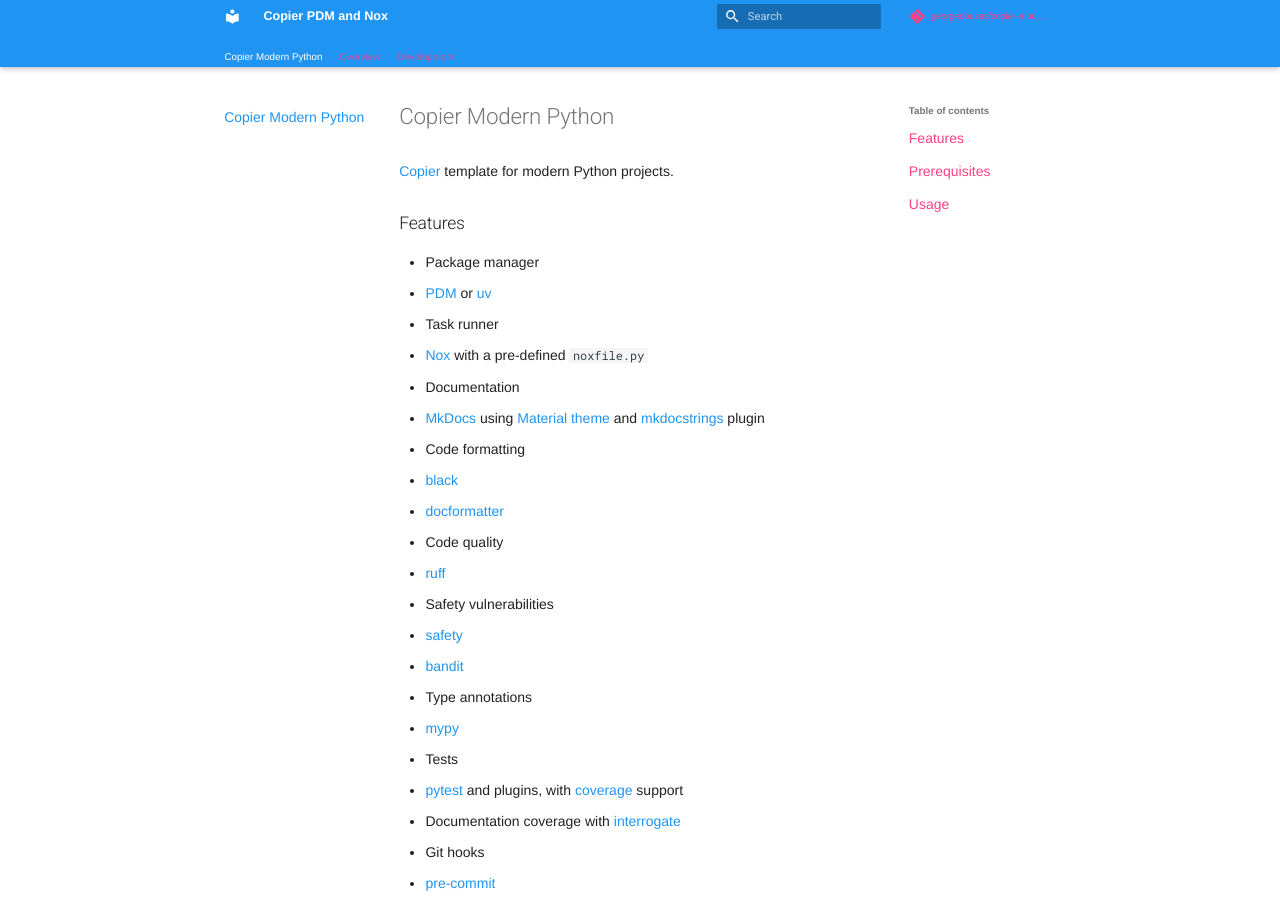
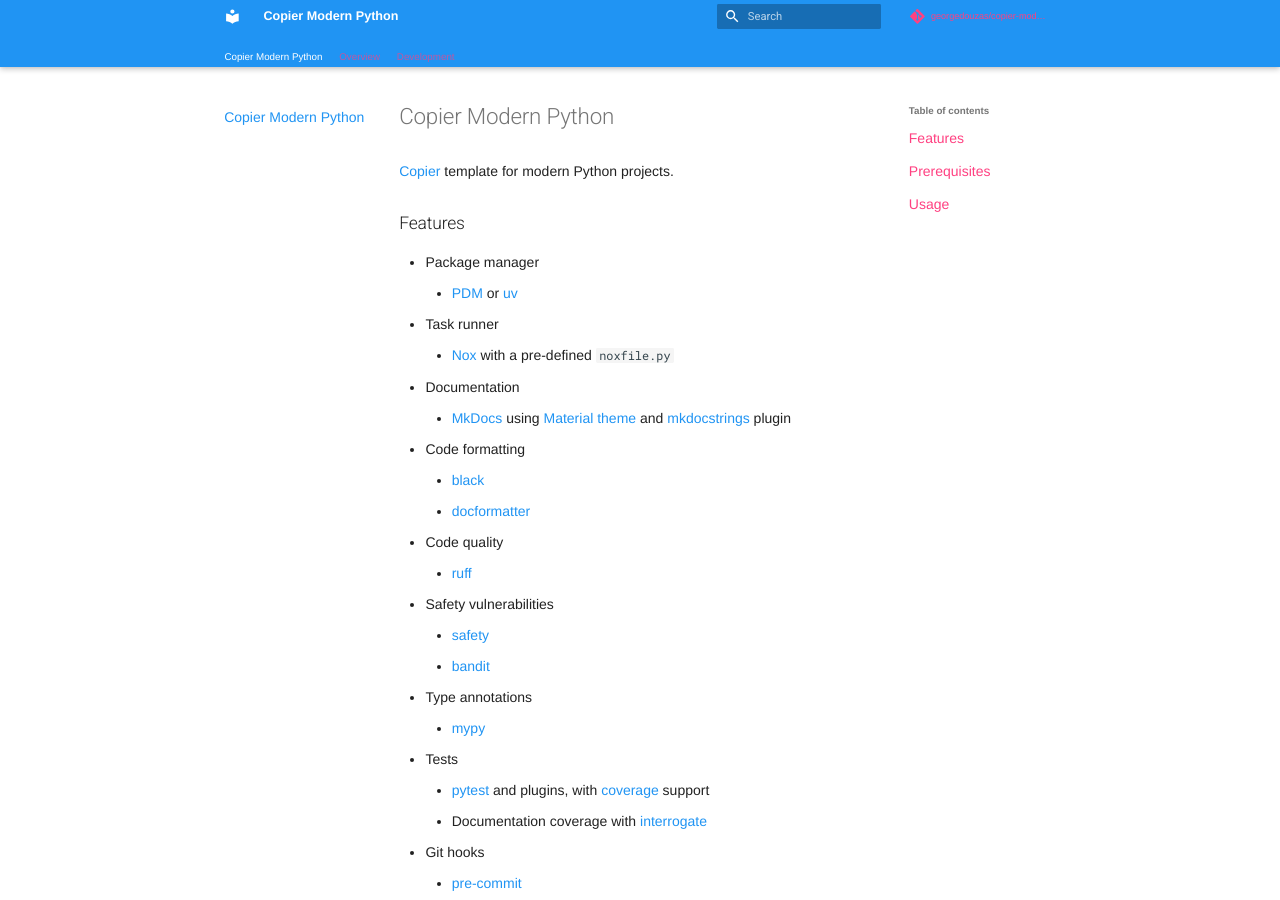
Before and after one commit to georgedouzas/copier-pdm-nox, an MkDocs documentation site: the page built from docs/index.md, in a window 1280 px wide and 900 px high. Built offline with MkDocs 1.6.1 and Material for MkDocs 9.7.7, drawn with Linux system fonts in a browser that asks for light colours; nearby versions of some CDN libraries; library files that are not in the unit come from our copies; comment, search, counter and statistics services are not loaded.

```diff
--- a/mkdocs.yml
+++ b/mkdocs.yml
@@ -1,4 +1,4 @@
-site_name: "Copier PDM and Nox"
+site_name: "Copier Modern Python"
 site_description: "Copier template for Python projects managed by PDM and Nox."
 site_url: "https://georgedouzas.github.io/copier-modern-python"
 repo_url: "https://github.com/georgedouzas/copier-modern-python"
@@ -41,6 +41,7 @@ markdown_extensions:
 - pymdownx.tabbed:
     alternate_style: true
 - pymdownx.tasklist
+- mdx_truly_sane_lists
 
 plugins:
 - section-index
```
